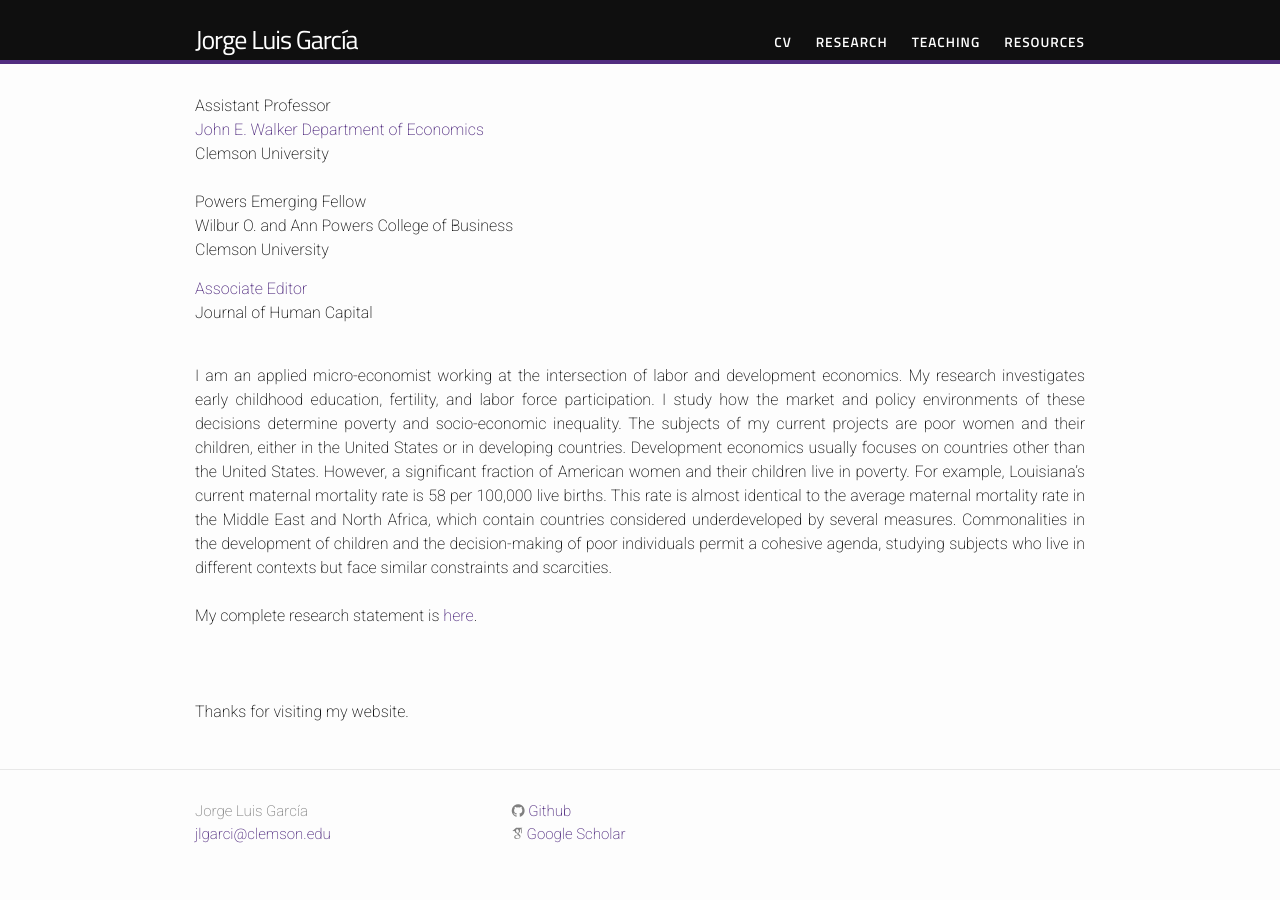
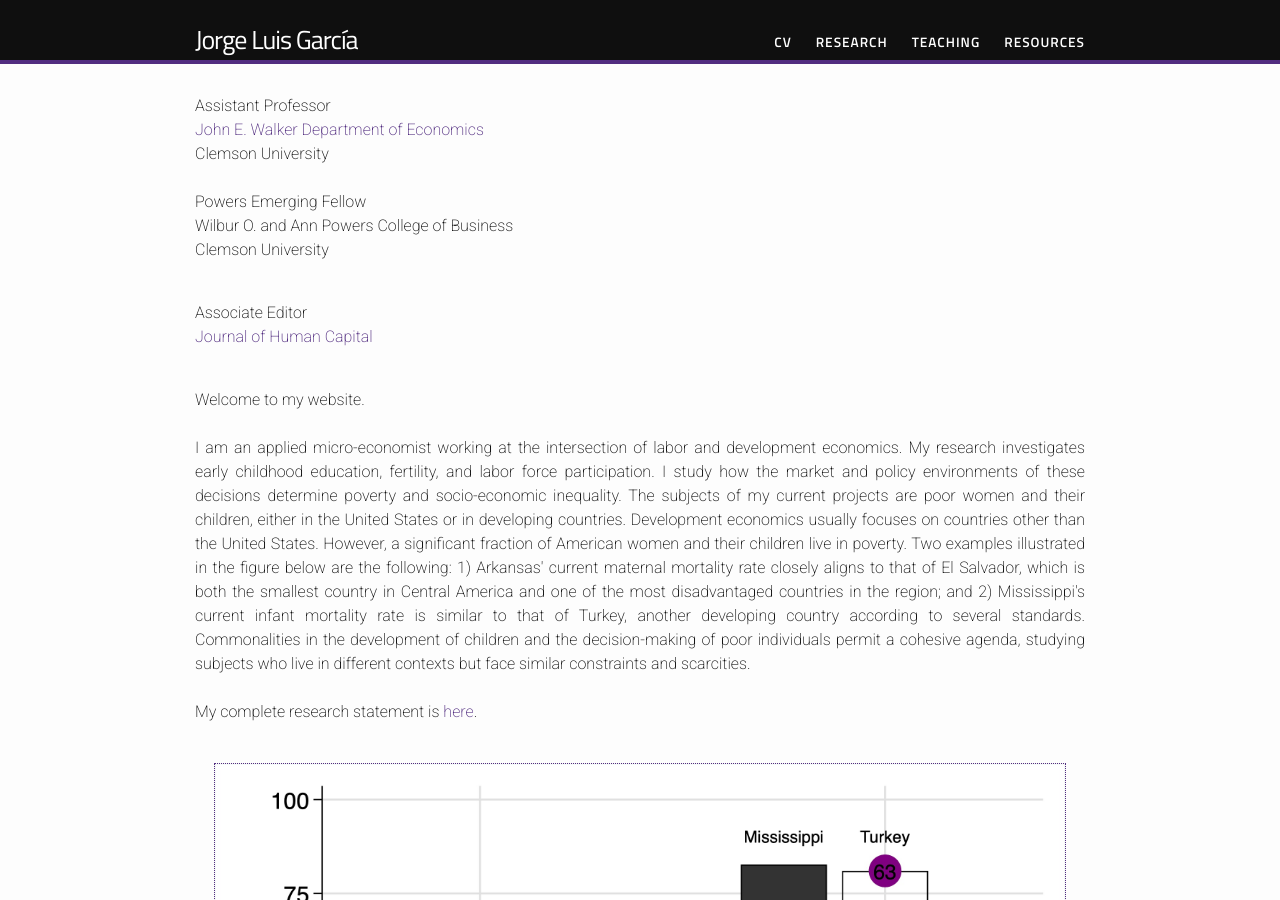
Before and after one commit to jorgelgarcia/jorgelgarcia.github.io, a Jekyll site: the page built from index.html, in a window 1280 px wide and 900 px high. Built offline with Jekyll 4.4.1, drawn with Linux system fonts in a browser that asks for light colours; nearby versions of some CDN libraries; some web fonts are replaced.

Commit message:
update website after submission

```diff
--- a/index.html
+++ b/index.html
@@ -9,8 +9,6 @@
 
 <!--<h1>Welcome</h1>-->
 
-<!--{% include image.html url="/images/AnnaZiff.jpg" caption="" width=200 align="right" %}-->
-
 <p> Assistant Professor
 <br> <a href="https://www.clemson.edu/business/departments/economics/faculty-staff.html">John E. Walker Department of Economics</a>
 <br>Clemson University
@@ -19,17 +17,18 @@
 <br> Wilbur O. and Ann Powers College of Business
 <br>Clemson University</p>
 <p> </p>
-<p><a href="https://www.journals.uchicago.edu/journals/jhc/board">Associate Editor</a>
-<br>Journal of Human Capital</p>
+<br>Associate Editor
+<p><a href="https://www.journals.uchicago.edu/journals/jhc/board">Journal of Human Capital</a>
 <p align="justify">
 <br>
-I am an applied micro-economist working at the intersection of labor and development economics. My research investigates early childhood education, fertility, and labor force participation. I study how the market and policy environments of these decisions determine poverty and socio-economic inequality. The subjects of my current projects are poor women and their children, either in the United States or in developing countries. Development economics usually focuses on countries other than the United States. However, a significant fraction of American women and their children live in poverty. For example, Louisiana’s current maternal mortality rate is 58 per 100,000 live births. This rate is almost identical to the average maternal mortality rate in the Middle East and North Africa, which contain countries considered underdeveloped by several measures. Commonalities in the development of children and the decision-making of poor individuals permit a cohesive agenda, studying subjects who live in different contexts but face similar constraints and scarcities.
+Welcome to my website.
+<br>
+<br>
+I am an applied micro-economist working at the intersection of labor and development economics. My research investigates early childhood education, fertility, and labor force participation. I study how the market and policy environments of these decisions determine poverty and socio-economic inequality. The subjects of my current projects are poor women and their children, either in the United States or in developing countries. Development economics usually focuses on countries other than the United States. However, a significant fraction of American women and their children live in poverty. Two examples illustrated in the figure below are the following: 1) Arkansas' current maternal mortality rate closely aligns to that of El Salvador, which is both the smallest country in Central America and one of the most disadvantaged countries in the region; and 2) Mississippi's current infant mortality rate is similar to that of Turkey, another developing country according to several standards. Commonalities in the development of children and the decision-making of poor individuals permit a cohesive agenda, studying subjects who live in different contexts but face similar constraints and scarcities.
 <br>
 <br> My complete research statement is <a href="https://www.dropbox.com/s/9kg3b6sme1bkwo8/garcia_researchstatement.pdf?dl=0">here</a>.
 <br>
 <br>
-<br>
-<br>
-Thanks for visiting my website.
+{% include image.html url="/images/stateranks.jpg" caption="" width=850 align="center" %}
 </p>
 </div>
```
Also changed, not shown: research.md (+4 -4 lines), teaching.md (+2 -1 lines), images/stateranks.jpg (added), 1 other file.
